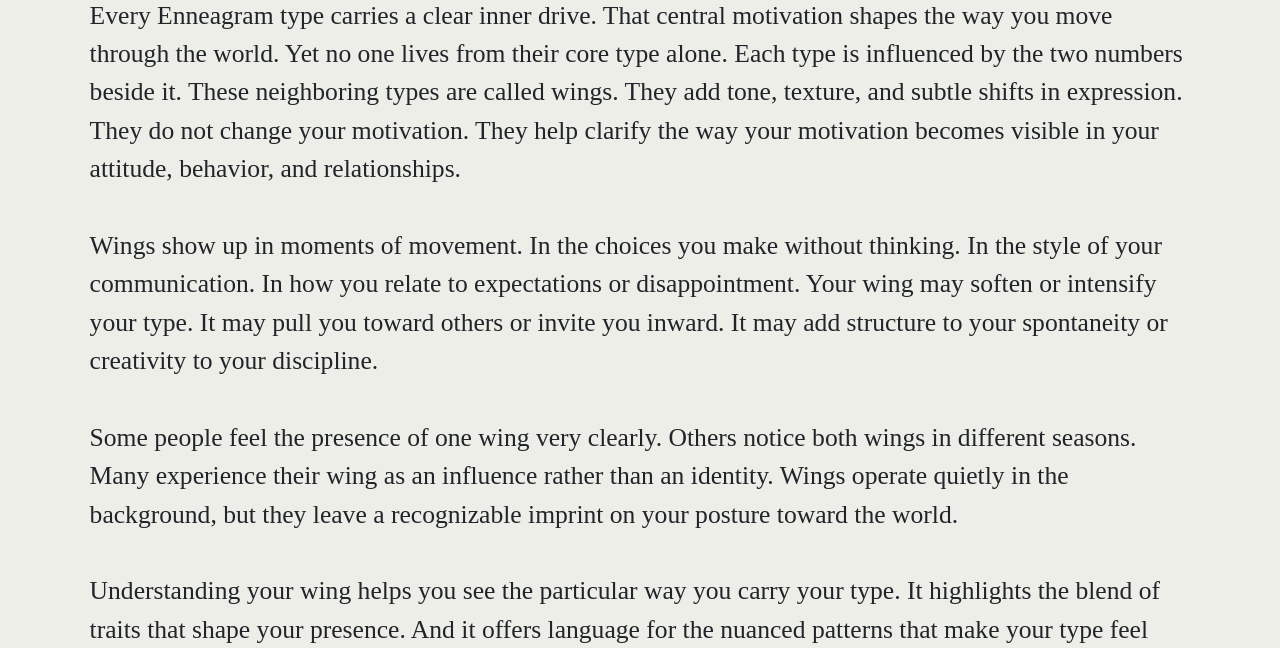
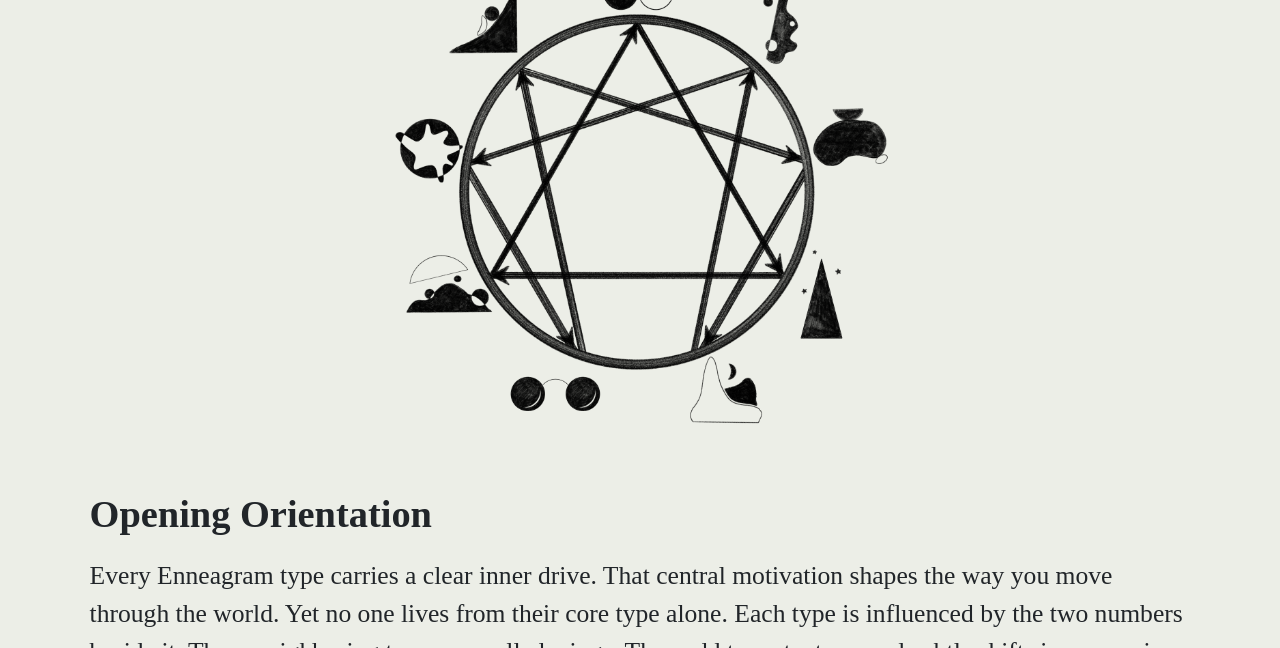
Before and after one commit to lelizaw/enneaStudio, a plain HTML site: page wings.html in a window 1280 px wide. Shown: the part 723-1371 px from the top of the page. Drawn offline with nearby package versions, Linux system fonts and the light colour scheme; no server answers.

```diff
--- a/wings.html
+++ b/wings.html
@@ -103,6 +103,9 @@
 
 
 
+
+
+
         <div class="row">
             <div class="col-lg-12">
                 <div class="lightSection">
@@ -113,7 +116,14 @@
                     <div class="sectionTitle">
                         How Neighboring Types Shape Your Style, Presence, and Expression
                     </div>
-
+                    <div class="row">
+                        <div class="col-lg-12">
+                            <br><br>
+                            <!-- <a href="types.html"> -->
+                            <div class="homeTypePic"><img class="homeTypePicImg" src="assets/ES-wheel2.png"></div>
+                            <!-- </a> -->
+                        </div>
+                    </div>
                     <div class="sectionSubHeading">
                         Opening Orientation
                     </div>
```
Also changed, not shown: types.html (+2 -2 lines).
